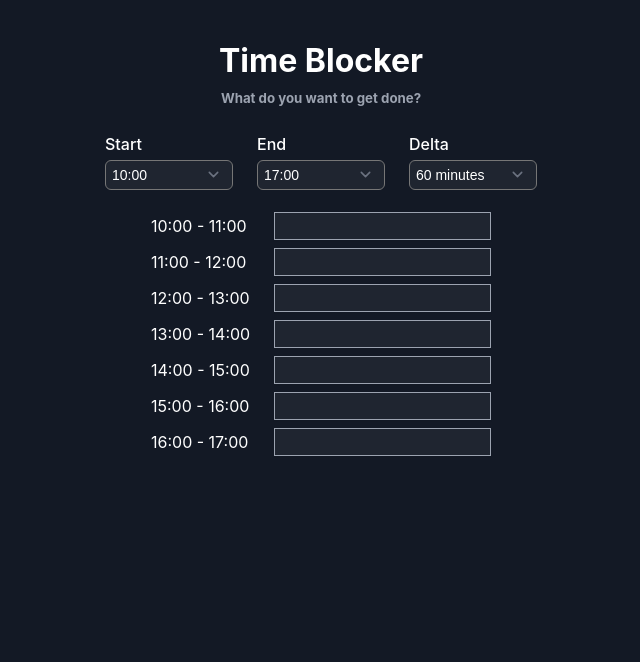
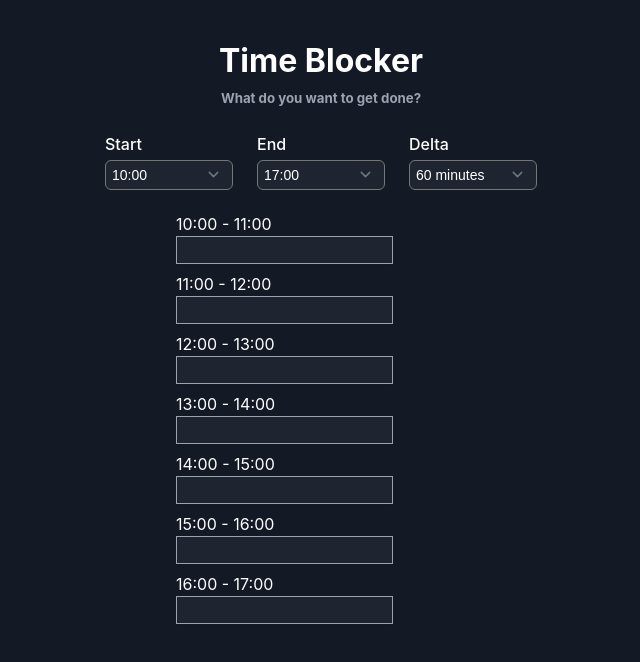
Before and after one commit to joshestein/time_blocker, a SvelteKit app: page / in a window 1280 px wide. Shown: the top 662 px of the page, without its empty margins (319-959 px from the left). Built offline with nearby package versions, Linux system fonts and the light colour scheme.

Commit message:
Reduce max width

```diff
--- a/src/routes/+page.svelte
+++ b/src/routes/+page.svelte
@@ -67,7 +67,7 @@
 			gap: 0.5rem;
 			padding: 1rem;
 			margin-top: 0.375rem;
-			max-width: 340px;
+			max-width: 290px;
 			width: 100%;
 	}
 </style>
```
